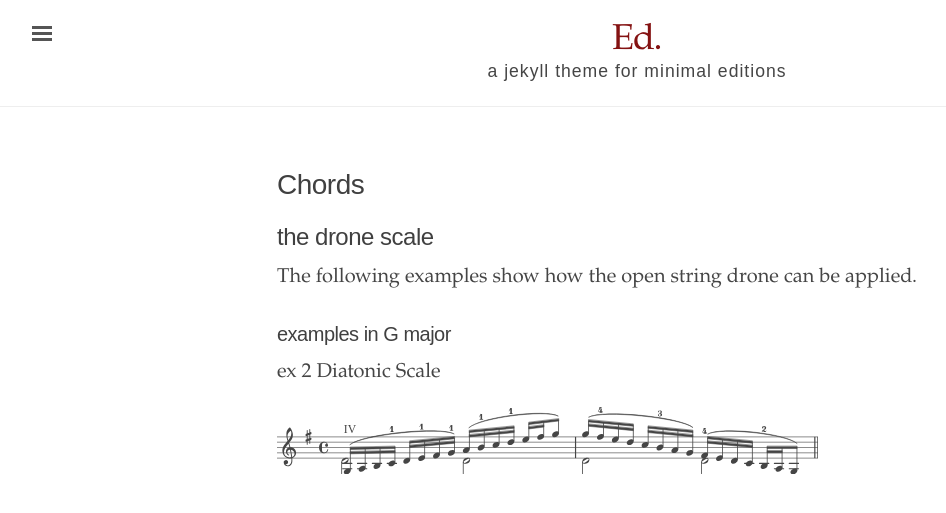
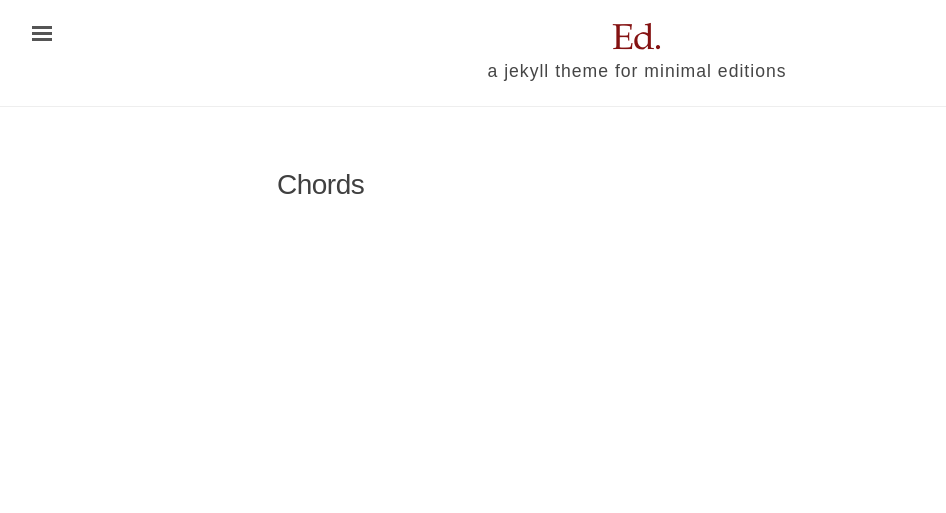
Before and after one commit to javiermontanana/ricci-ed, a Jekyll site: the page built from Chords.md, in a window 1280 px wide. Shown: the top 513 px of the page, without its empty margins (3-949 px from the left). Built offline with Jekyll 4.4.1, drawn with Linux system fonts in a browser that asks for light colours.

Commit message:
drone scale chapt

```diff
--- a/Chords.md
+++ b/Chords.md
@@ -2,14 +2,3 @@
 layout: page
 title: Chords
 ---
-
-## the drone scale
-
-The following examples show how the open string drone can be applied.
-
-### examples in G major
-
-ex 2
-Diatonic Scale
-
-{% include examples/ex2.svg %}
```
